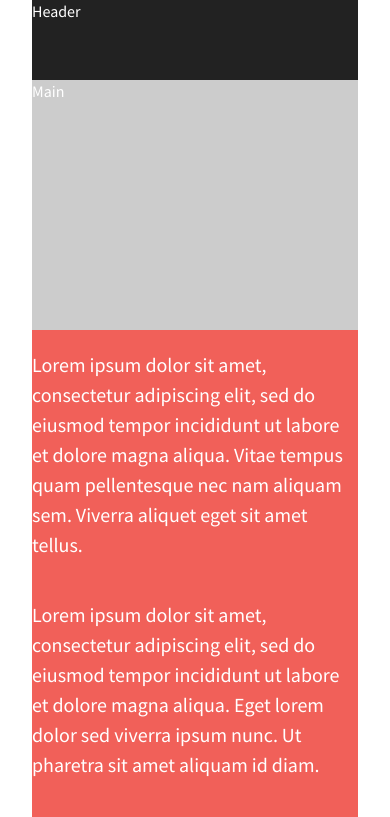
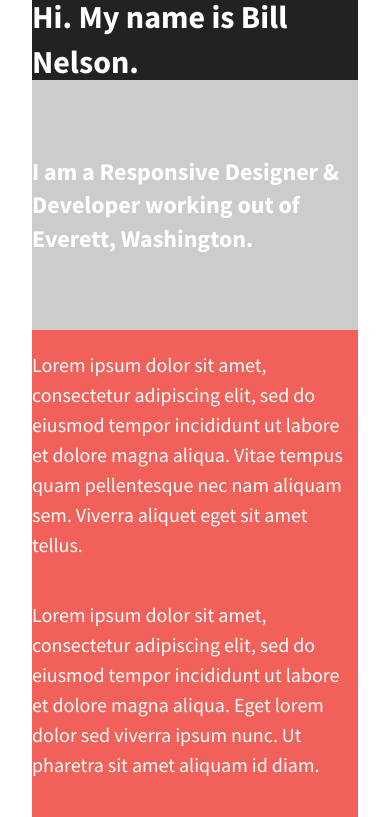
Before and after one commit to wdnelson01/106-divs-flexbox, a plain HTML site: page index.html in a window 390 px wide. Shown: the top 817 px of the page. Drawn offline with nearby package versions, Linux system fonts and the light colour scheme.

Commit message:
Mobile-first layout complete.

```diff
--- a/css/main.css
+++ b/css/main.css
@@ -19,7 +19,7 @@ html {
 
 *, *:before, *:after {
     box-sizing: inherit;
-  }
+}
 
 /*
  * Remove text-shadow in selection highlight:
@@ -133,6 +133,8 @@ header,
 footer,
 main {
   /*set display to flex and vertically & horizontally align by setting justify-content and align-items to center*/
+  display: flex;
+  align-items: center;
 }
 
 #div-1,
--- a/index.html
+++ b/index.html
@@ -22,9 +22,13 @@
 
         <section class="flex-container">
 
-            <header>Header</header>
+            <header>
+                <h1>Hi. My name is Bill Nelson.</h1>
+            </header>
 
-            <main>Main</main>
+            <main>
+                <h2>I am a Responsive Designer & Developer working out of Everett, Washington.</h2>
+            </main>
 
             <div id="div-1" class="flex-items">
                 <p>Lorem ipsum dolor sit amet, consectetur adipiscing elit, sed do eiusmod tempor incididunt ut labore et dolore magna aliqua. Vitae tempus quam pellentesque nec nam aliquam sem. Viverra aliquet eget sit amet tellus.</p>
```
